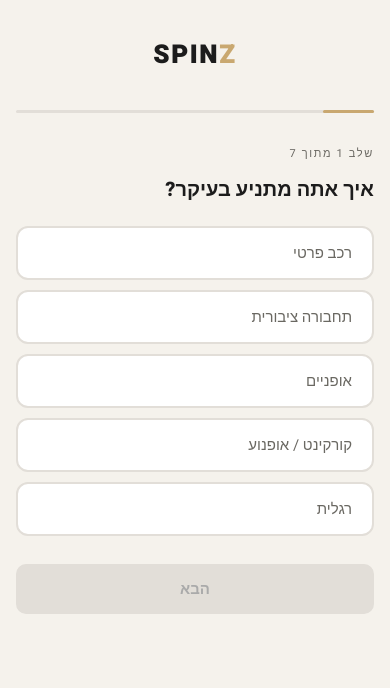
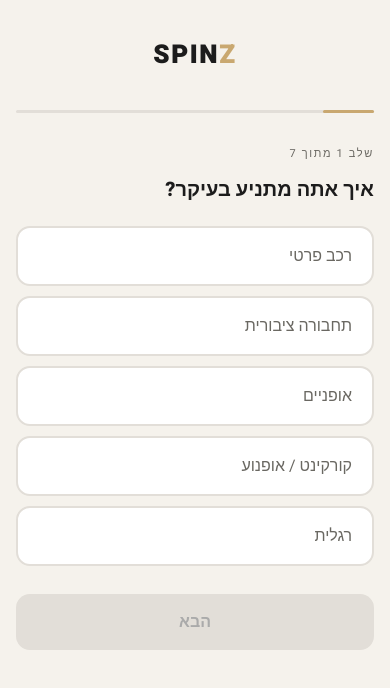
Before and after one commit to omergalog/spinz-vote, a React (Vite) app: page / in a window 390 px wide. Both pictures are taken after a click on the button "🇮🇱 עברית". Shown: the top 688 px of the page. Built offline with nearby package versions, Linux system fonts and the light colour scheme.

Commit message:
Mobile improvements: larger touch targets, better button sizing

```diff
--- a/src/App.tsx
+++ b/src/App.tsx
@@ -32,15 +32,17 @@
 function OptionBtn({ label, selected, onClick }: { label: string; selected: boolean; onClick: () => void }) {
   return (
     <button onClick={onClick} style={{
-      width: '100%', padding: '14px 20px', borderRadius: '12px', textAlign: 'right',
+      width: '100%', padding: '16px 20px', borderRadius: '14px', textAlign: 'right',
       border: `2px solid ${selected ? GOLD : BORDER}`,
       backgroundColor: selected ? `${GOLD}18` : '#FFFFFF',
       color: selected ? DARK : MUTED,
-      fontFamily: "'Heebo', sans-serif", fontSize: '15px', fontWeight: selected ? 700 : 400,
+      fontFamily: "'Heebo', sans-serif", fontSize: '16px', fontWeight: selected ? 700 : 400,
       cursor: 'pointer', transition: 'all 0.18s', display: 'flex', alignItems: 'center', gap: '12px',
+      WebkitTapHighlightColor: 'transparent', touchAction: 'manipulation',
+      minHeight: '56px',
     }}>
       <span style={{ flex: 1 }}>{label}</span>
-      {selected && <span style={{ color: GOLD, fontSize: '18px', flexShrink: 0 }}>✓</span>}
+      {selected && <span style={{ color: GOLD, fontSize: '20px', flexShrink: 0 }}>✓</span>}
     </button>
   )
 }
@@ -167,16 +169,18 @@
       <input placeholder={tx.lead_phone} value={phone} onChange={e => setPhone(e.target.value)} style={inp} type="tel" />
       <input placeholder={tx.lead_email} value={email} onChange={e => setEmail(e.target.value)} style={inp} type="email" />
       <button onClick={() => onSubmit(name, phone, email)} disabled={!hasAny || submitting} style={{
-        width: '100%', padding: '15px', borderRadius: '12px', border: 'none',
+        width: '100%', padding: '17px', borderRadius: '14px', border: 'none',
         backgroundColor: hasAny ? GOLD : BORDER, color: hasAny ? DARK : '#AAA',
-        fontFamily: "'Heebo', sans-serif", fontSize: '15px', fontWeight: 800,
+        fontFamily: "'Heebo', sans-serif", fontSize: '16px', fontWeight: 800,
         cursor: hasAny ? 'pointer' : 'not-allowed', marginTop: '4px',
+        WebkitTapHighlightColor: 'transparent', touchAction: 'manipulation',
       }}>
         {submitting ? '...' : tx.lead_submit}
       </button>
       <button onClick={onSkip} disabled={submitting} style={{
         background: 'none', border: 'none', color: MUTED,
-        fontFamily: "'Heebo', sans-serif", fontSize: '14px', cursor: 'pointer', padding: '8px',
+        fontFamily: "'Heebo', sans-serif", fontSize: '15px', cursor: 'pointer', padding: '12px',
+        WebkitTapHighlightColor: 'transparent',
       }}>
         {tx.lead_skip}
       </button>
@@ -356,19 +360,21 @@
           <div style={{ display: 'flex', gap: '10px', marginTop: '28px', flexDirection: tx.dir === 'rtl' ? 'row' : 'row-reverse' }}>
             {step > 0 && (
               <button onClick={() => go(-1)} style={{
-                padding: '13px 24px', borderRadius: '10px', border: `1px solid ${BORDER}`,
+                padding: '16px 24px', borderRadius: '14px', border: `1px solid ${BORDER}`,
                 backgroundColor: '#FFFFFF', color: MUTED,
-                fontFamily: "'Heebo', sans-serif", fontSize: '14px', cursor: 'pointer',
+                fontFamily: "'Heebo', sans-serif", fontSize: '15px', cursor: 'pointer',
+                WebkitTapHighlightColor: 'transparent', touchAction: 'manipulation', minHeight: '56px',
               }}>
                 {tx.back}
               </button>
             )}
             <button onClick={() => canNext() && go(1)} disabled={!canNext()} style={{
-              flex: 1, padding: '14px', borderRadius: '10px', border: 'none',
+              flex: 1, padding: '16px', borderRadius: '14px', border: 'none',
               backgroundColor: canNext() ? GOLD : BORDER,
               color: canNext() ? DARK : '#AAA',
-              fontFamily: "'Heebo', sans-serif", fontSize: '15px', fontWeight: 800,
+              fontFamily: "'Heebo', sans-serif", fontSize: '16px', fontWeight: 800,
               cursor: canNext() ? 'pointer' : 'not-allowed', transition: 'background-color 0.2s',
+              WebkitTapHighlightColor: 'transparent', touchAction: 'manipulation', minHeight: '56px',
             }}>
               {tx.next}
             </button>
```
